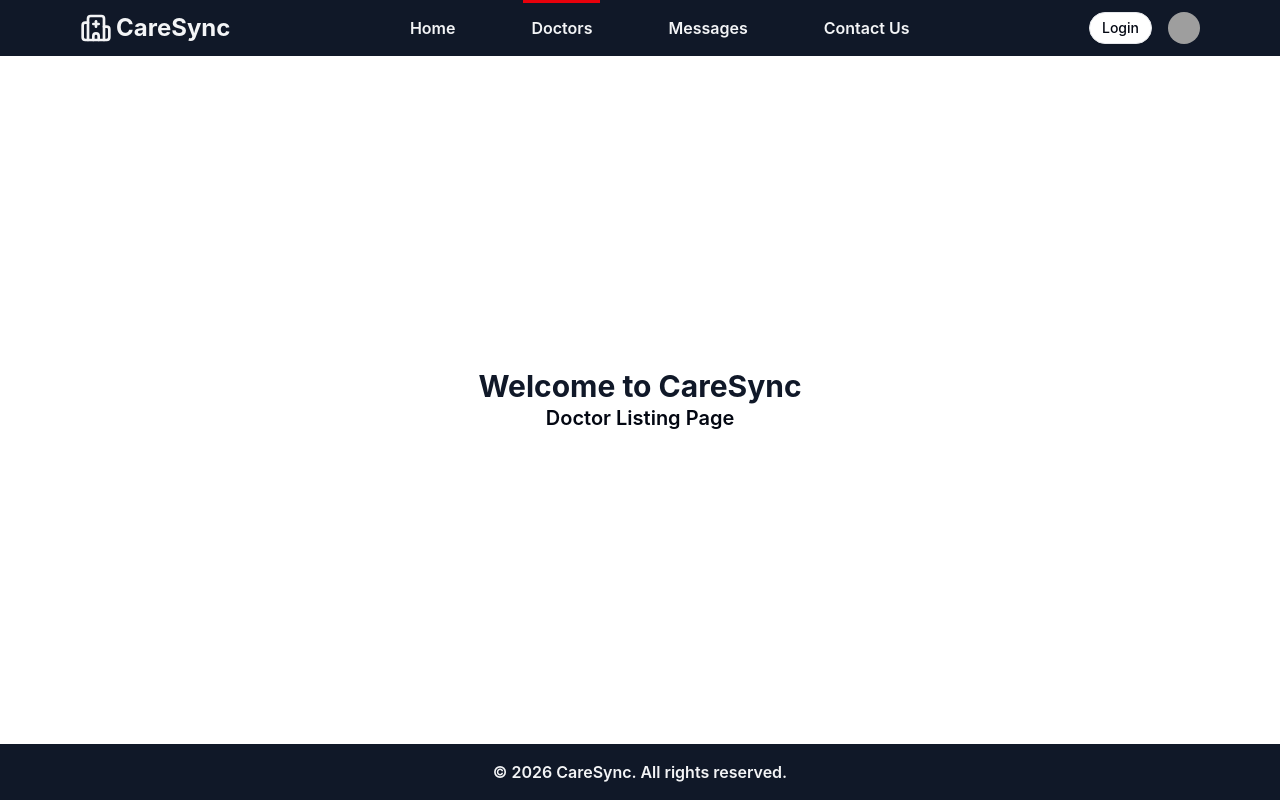
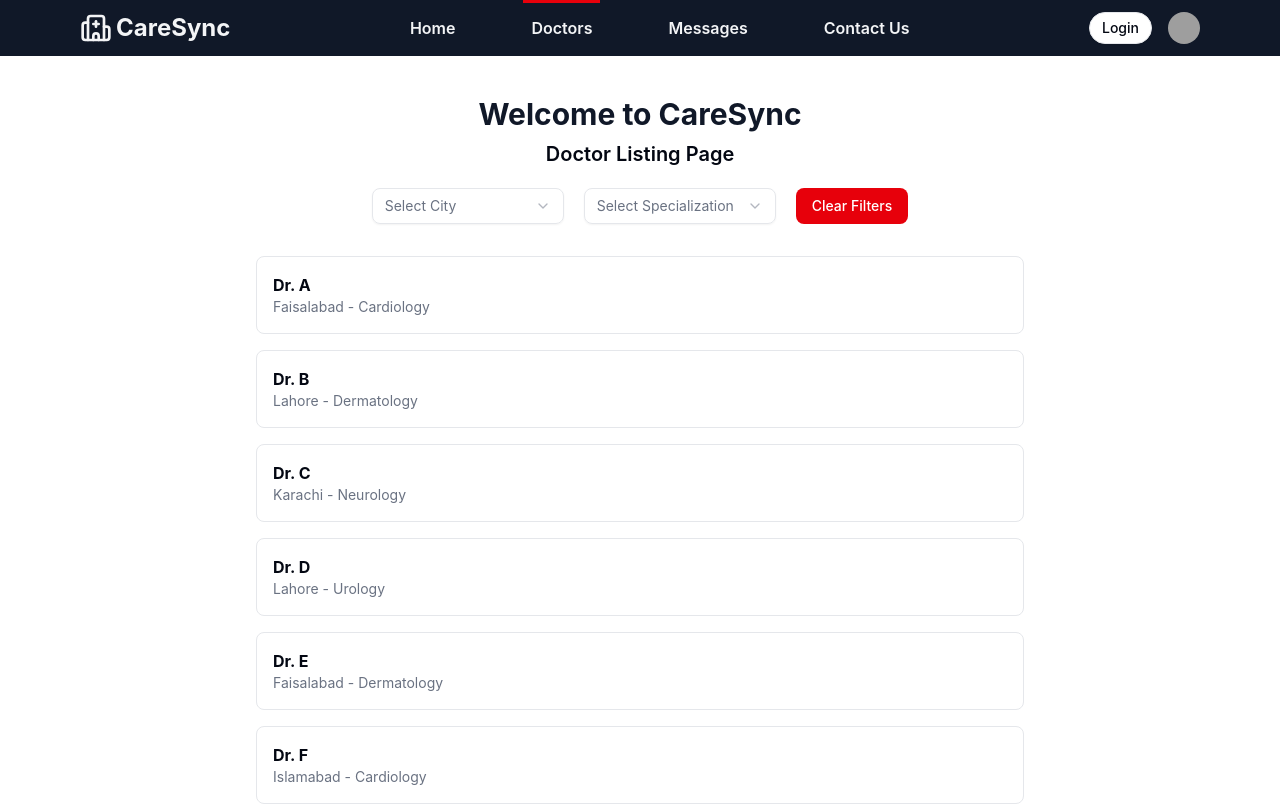
Before and after one commit to Yasir-Ali-Swe/ReactBlueprints, a React (Vite) app: page /doctors in a window 1280 px wide. Shown: the top 806 px of the page. Built offline with nearby package versions, Linux system fonts and the light colour scheme; grey boxes are pictures that could not be loaded.

Commit message:
Update DoctorListingPage page

```diff
--- a/src/pages/public/DoctorListingPage.jsx
+++ b/src/pages/public/DoctorListingPage.jsx
@@ -1,10 +1,150 @@
 import React from "react";
+import { useSearchParams } from "react-router-dom";
+import {
+  Select,
+  SelectContent,
+  SelectGroup,
+  SelectItem,
+  SelectLabel,
+  SelectTrigger,
+  SelectValue,
+} from "@/components/ui/select";
+import { Button } from "@/components/ui/button";
+
+const doctors = [
+  { id: 1, name: "Dr. A", city: "Faisalabad", specialization: "Cardiology" },
+  { id: 2, name: "Dr. B", city: "Lahore", specialization: "Dermatology" },
+  { id: 3, name: "Dr. C", city: "Karachi", specialization: "Neurology" },
+  { id: 4, name: "Dr. D", city: "Lahore", specialization: "Urology" },
+  { id: 5, name: "Dr. E", city: "Faisalabad", specialization: "Dermatology" },
+  { id: 6, name: "Dr. F", city: "Islamabad", specialization: "Cardiology" },
+  { id: 7, name: "Dr. G", city: "Karachi", specialization: "Orthopedics" },
+  { id: 8, name: "Dr. H", city: "Lahore", specialization: "Neurology" },
+  { id: 9, name: "Dr. I", city: "Faisalabad", specialization: "Urology" },
+  { id: 10, name: "Dr. J", city: "Islamabad", specialization: "Dermatology" },
+  { id: 11, name: "Dr. K", city: "Karachi", specialization: "Cardiology" },
+  { id: 12, name: "Dr. L", city: "Lahore", specialization: "Pediatrics" },
+  { id: 13, name: "Dr. M", city: "Faisalabad", specialization: "Orthopedics" },
+  { id: 14, name: "Dr. N", city: "Islamabad", specialization: "Neurology" },
+  { id: 15, name: "Dr. O", city: "Karachi", specialization: "Urology" },
+  { id: 16, name: "Dr. P", city: "Lahore", specialization: "Cardiology" },
+  { id: 17, name: "Dr. Q", city: "Faisalabad", specialization: "Dermatology" },
+  { id: 18, name: "Dr. R", city: "Islamabad", specialization: "Pediatrics" },
+  { id: 19, name: "Dr. S", city: "Karachi", specialization: "Orthopedics" },
+  { id: 20, name: "Dr. T", city: "Lahore", specialization: "Urology" },
+];
 
 const DoctorListingPage = () => {
+  const [searchParams, setSearchParams] = useSearchParams();
+
+  const filters = Object.fromEntries([...searchParams]);
+  const city = filters.city ?? "";
+  const specialization = filters.specialization ?? "";
+
+  const updateFilters = (newFilters) => {
+    const updatedParams = new URLSearchParams(searchParams);
+
+    Object.entries(newFilters).forEach(([key, value]) => {
+      if (value) updatedParams.set(key, value);
+      else updatedParams.delete(key);
+    });
+
+    setSearchParams(updatedParams);
+  };
+
+  const cities = [...new Set(doctors.map((doc) => doc.city))];
+  const specializations = [
+    ...new Set(doctors.map((doc) => doc.specialization)),
+  ];
+
+  // Filter doctors based on current filters
+  const filteredDoctors = doctors.filter((doc) => {
+    return (
+      (!city || doc.city === city) &&
+      (!specialization || doc.specialization === specialization)
+    );
+  });
+
   return (
-    <div className="h-full flex flex-col justify-center items-center">
-      <h1 className="text-3xl text-primary font-bold">Welcome to CareSync</h1>
-      <p className="text-xl font-semibold">Doctor Listing Page</p>
+    <div className="h-full flex flex-col items-center p-10">
+      <h1 className="text-3xl text-primary font-bold mb-2">
+        Welcome to CareSync
+      </h1>
+      <p className="text-xl font-semibold mb-5">Doctor Listing Page</p>
+
+      {/* Filters */}
+      <div className="flex items-center gap-5 mb-8">
+        {/* City Filter */}
+        <Select
+          value={city}
+          onValueChange={(val) => updateFilters({ city: val || undefined })}
+        >
+          <SelectTrigger className="w-48">
+            <SelectValue placeholder="Select City" />
+          </SelectTrigger>
+          <SelectContent>
+            <SelectGroup>
+              <SelectLabel>City</SelectLabel>
+              {cities.map((c) => (
+                <SelectItem key={c} value={c}>
+                  {c}
+                </SelectItem>
+              ))}
+            </SelectGroup>
+          </SelectContent>
+        </Select>
+
+        {/* Specialization Filter */}
+        <Select
+          value={specialization}
+          onValueChange={(val) =>
+            updateFilters({ specialization: val || undefined })
+          }
+        >
+          <SelectTrigger className="w-48">
+            <SelectValue placeholder="Select Specialization" />
+          </SelectTrigger>
+          <SelectContent>
+            <SelectGroup>
+              <SelectLabel>Specialization</SelectLabel>
+              {specializations.map((s) => (
+                <SelectItem key={s} value={s}>
+                  {s}
+                </SelectItem>
+              ))}
+            </SelectGroup>
+          </SelectContent>
+        </Select>
+        <Button
+          variant="destructive"
+          onClick={() => {
+            updateFilters({ city: undefined, specialization: undefined });
+          }}
+        >
+          Clear Filters
+        </Button>
+      </div>
+
+      {/* Doctor List */}
+      <div className="w-full max-w-3xl flex flex-col gap-4">
+        {filteredDoctors.length > 0 ? (
+          filteredDoctors.map((doc) => (
+            <div
+              key={doc.id}
+              className="p-4 border rounded-md flex justify-between items-center"
+            >
+              <div>
+                <p className="font-bold">{doc.name}</p>
+                <p className="text-sm text-gray-500">
+                  {doc.city} - {doc.specialization}
+                </p>
+              </div>
+            </div>
+          ))
+        ) : (
+          <p>No doctors found for selected filters.</p>
+        )}
+      </div>
     </div>
   );
 };
```
